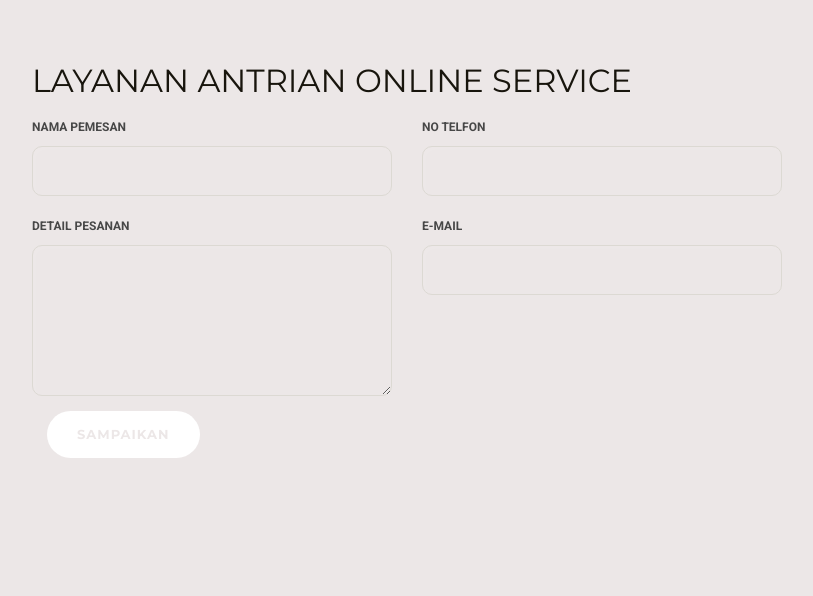
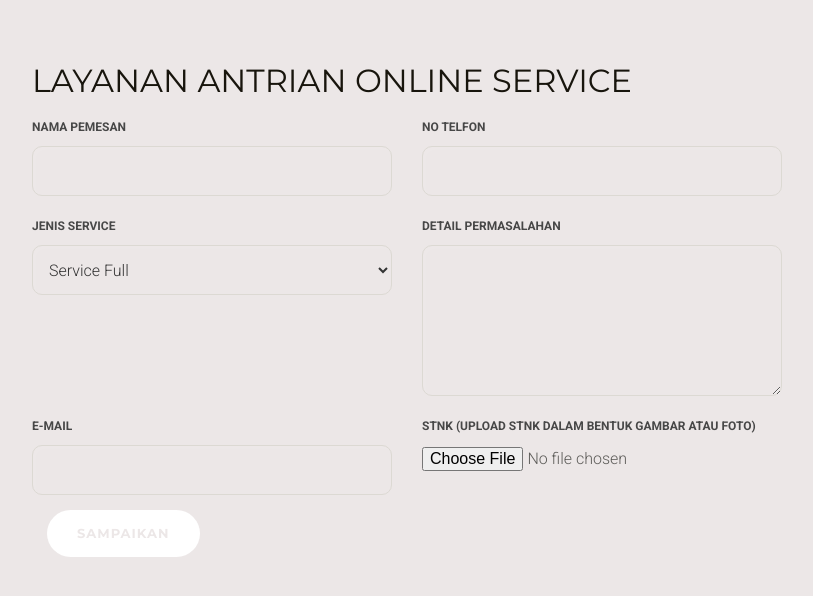
Before and after one commit to Shidqi/antrian, a PHP site: page /tcpdf/pemesanan.php in a window 1280 px wide. Shown: the part 93-689 px from the top of the page, without its empty margins (38-851 px from the left). Run offline with PHP 8.4, Linux system fonts and the light colour scheme.

Commit message:
Update pemesanan.php

```diff
--- a/pemesanan.php
+++ b/pemesanan.php
@@ -68,13 +68,26 @@
                                         <label class='control-label'>No Telfon</label>
                                         <input type='text' name='tlp' placeholder='' class='form-control' required>
                                     </div>
+                                    <div class='col-md-6'>
+                                        <label class='control-label'>Jenis Service</label>
+                                        <select class='form-control' name='service' required>
+                                            <option value='paketservicepenuh'>Service Full</option>
+                                            <option value='gantioli'>Ganti Oli</option>
+                                            <option value='gantiban'>Ganti Ban</option>
+                                            <option value='gantipartlain'>Ganti Part Lain</option>
+                                        </select>
+                                    </div>
 									<div class='col-md-6'>
-                                        <label class='control-label'>Detail Pesanan</label>
+                                        <label class='control-label'>Detail Permasalahan</label>
                                         <textarea class='form-control' name='detail' rows='6' placeholder=''></textarea>
                                     </div>
                                     <div class='col-md-6'>
                                         <label class='control-label'>E-mail</label>
                                         <input type='text' name='email' placeholder='' class='form-control' required>
+                                    </div>
+                                    <div class='col-md-6'>
+                                        <label class='control-label'>STNK (Upload STNK dalam Bentuk gambar atau foto)</label>
+                                        <input type="file" name="stnk">
                                     </div>
                                     </div>
                                     <div class='col-md-12'>
```
